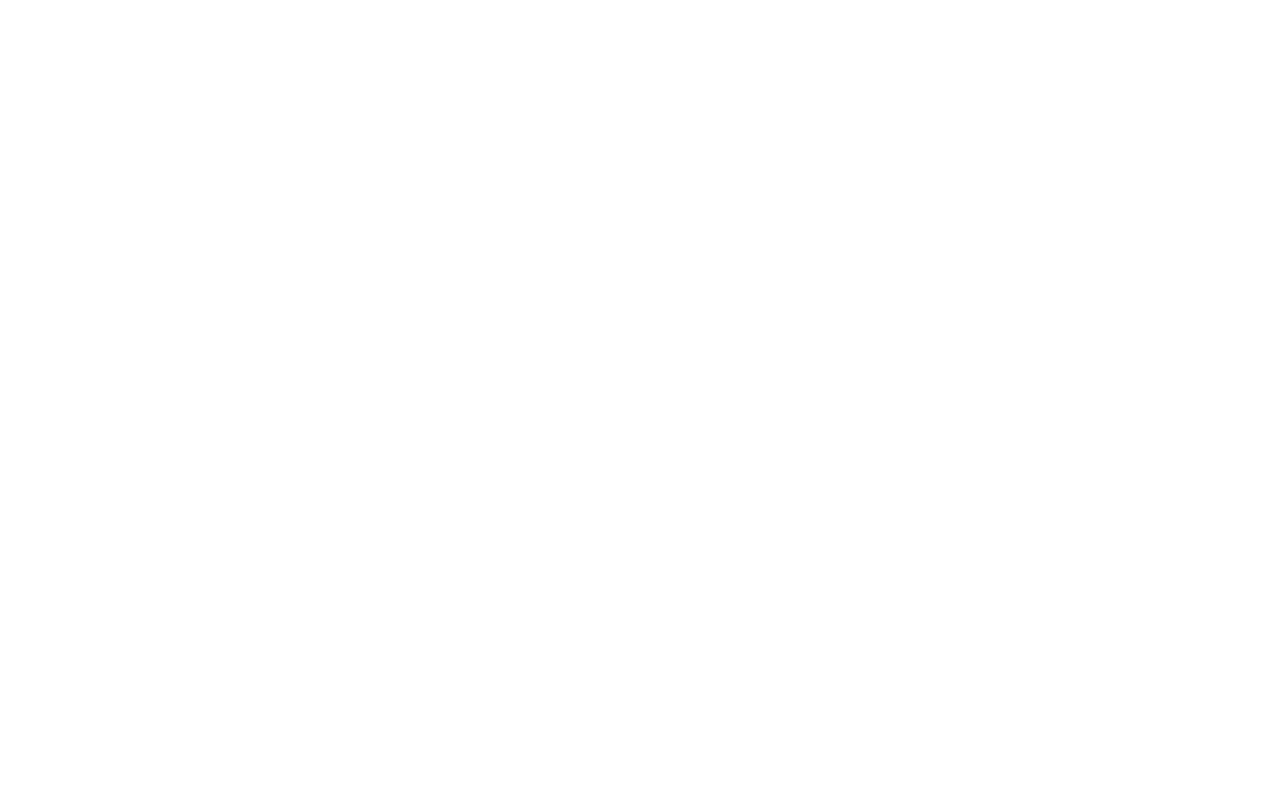
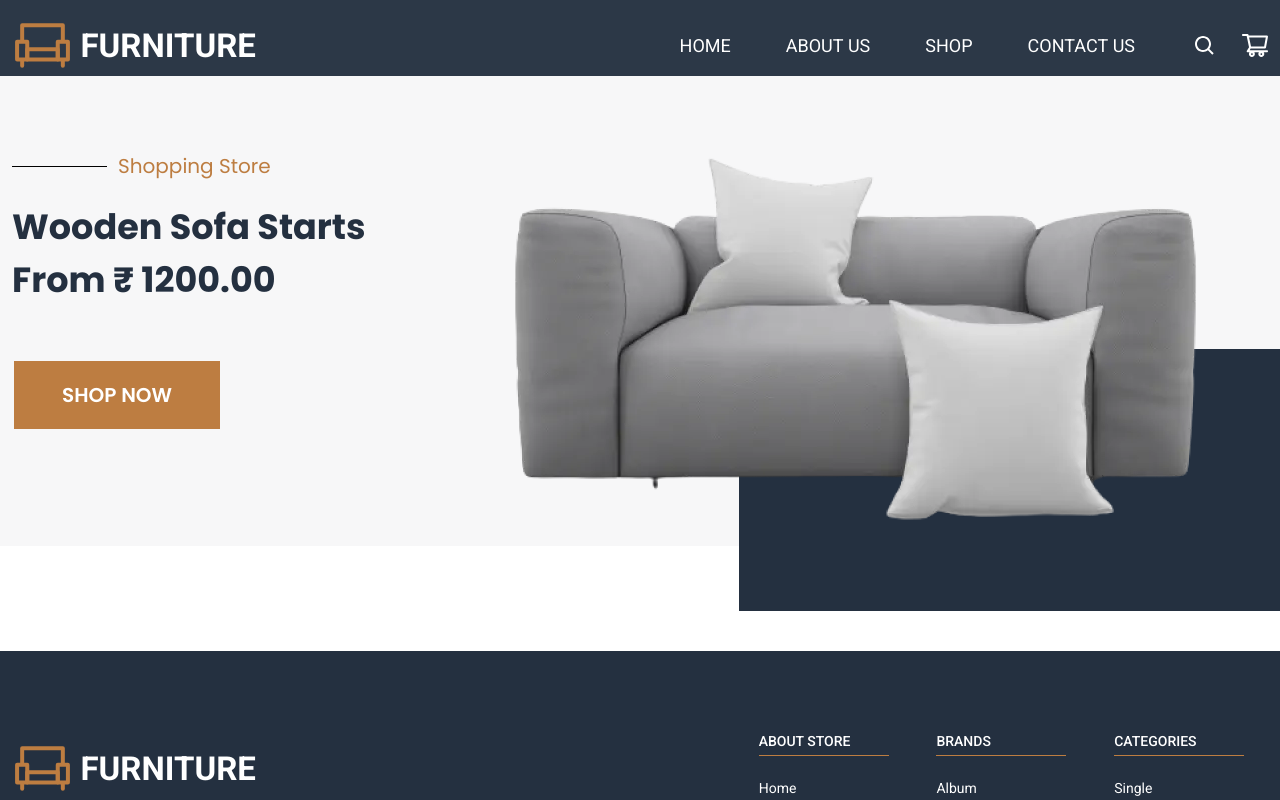
Before and after one commit to naman-398/DESIGN_FURNITURE, a React (Create React App) app: page /shop in a window 1280 px wide. Before the commit this address had no page. Shown: the top 800 px of the page. Built offline with nearby package versions, Linux system fonts and the light colour scheme.

Commit message:
page-update

```diff
--- a/src/App.js
+++ b/src/App.js
@@ -2,12 +2,18 @@
 import './App.css';
 import { Route, Routes } from 'react-router-dom';
 import Homepage from './page/Homepage';
+import About from './page/About';
+import Shop from './page/Shop';
+import Contact from './page/Contact';
 
 function App() {
   return (
     <div >
      <Routes>
       <Route path='/' element={<Homepage/>}/>
+      <Route path='/about' element={<About/>}/>
+      <Route path='/shop' element={<Shop/>}/>
+      <Route path='/contact' element={<Contact/>}/>
      </Routes>
     </div>
   );
--- a/src/Components/Herosection.jsx
+++ b/src/Components/Herosection.jsx
@@ -9,7 +9,7 @@
             <div className=' max-w-[1341px] mx-auto px-3 py-[75px] sm:py-[100px] lg992:py-[140px] min-[1200px]:py-[unset]'>
                 <h1 className=' font-poppins max-w-[908px] font-bold xs450px:text-[30px] text-[26px] sm576:text-[40px] sm:text-[46px] lg992:text-[48px] text-[#FFF] text-center mx-auto min-[1200px]:pt-[164px] leading-[normal]'>Awesome Design Best Furniture For Your Interior</h1>
                 <p className=' font-poppins text-[14px] xs450px:text-[17px] sm576:text-[18px] md:text-[20px] text-center text-[#fff] pt-[5px] sm576:pt-[15px] font-normal'>Lorem ipsum dolor sit amet, consectetur adipiscing elit. Vivamus </p>
-                <div className=' text-center sm576px:mt-[51px] mt-[30px] '> <Commonbtn padding=' hover:border-[#FFFFFF] hover:text-[#FFF] hover:!shadow-[inset_1.5rem_0_0_0_#FFFFFF]' text='SHOP NOW' /></div>
+                <div className=' text-center sm576px:mt-[51px] mt-[30px] '> <Commonbtn padding=' hover:border-[#BE7935] hover:!text-[#FFFFFF] !shadow-[inset_18rem_0_0_0_#BE7935] hover:!bg-[#BE7935] hover:!shadow-[inset_1.5rem_0_0_0_#BE7935]' text='SHOP NOW' /></div>
             </div>
         </div>
     )
--- a/src/Components/Latestdealsection.jsx
+++ b/src/Components/Latestdealsection.jsx
@@ -11,7 +11,7 @@
 import Slider from 'react-slick';
 const CustomPrevArrow = (props) => {
     return (
-        <button {...props} className=" rounded-full shadow-[#00000014] shadow-[2px_7px_16px] !hidden min-[470px]:!flex justify-between items-center p-[22px_10px] min-[1550px]:p-[42px_29px] bg-[#FFF] absolute min-[1450px]:top-[43%] top-[-15%] left-[55%] min-[550px]:left-[65%] min-[900px]:left-[75%] min-[1450px]:left-[-5%] min-[1550px]:left-[-8%] z-[1] sliderbtnhover duration-300 hover:bg-[#000] ">
+        <button {...props} className=" rounded-full shadow-[#00000014] shadow-[2px_7px_16px] !hidden min-[470px]:!flex justify-between items-center p-[22px_10px] min-[1550px]:p-[42px_29px] bg-[#FFF] absolute min-[1450px]:top-[38%] top-[-15%] left-[55%] min-[550px]:left-[65%] min-[900px]:left-[75%] min-[1450px]:left-[-5%] min-[1550px]:left-[-8%] z-[1] sliderbtnhover duration-300 hover:bg-[#000] ">
             <Prevbutton/>
         </button>
     );
@@ -19,7 +19,7 @@
 
 const CustomNextArrow = (props) => {
     return (
-        <button {...props} className=" rounded-full shadow-[#00000014] shadow-[2px_7px_16px] !hidden min-[470px]:!flex justify-between items-center p-[22px_10px] min-[1550px]:p-[42px_29px] absolute bg-[#FFF] top-[-15%] min-[1450px]:top-[43%] right-[10%] min-[1450px]:right-[-5%] min-[1550px]:right-[-8%] z-[1] sliderbtnhover duration-300 hover:bg-[#000] ">
+        <button {...props} className=" rounded-full shadow-[#00000014] shadow-[2px_7px_16px] !hidden min-[470px]:!flex justify-between items-center p-[22px_10px] min-[1550px]:p-[42px_29px] absolute bg-[#FFF] top-[-15%] min-[1450px]:top-[38%] right-[10%] min-[1450px]:right-[-5%] min-[1550px]:right-[-8%] z-[1] sliderbtnhover duration-300 hover:bg-[#000] ">
             <Nxtbutton />
         </button>
     );
--- a/src/Components/Navbar.jsx
+++ b/src/Components/Navbar.jsx
@@ -7,31 +7,56 @@
   function mobile() {
     setShow(!show)
     if (show === false) {
-            document.body.classList.add('overflow-hidden')
+      document.body.classList.add('overflow_hidden')
     }
     else {
-            document.body.classList.remove('overflow-hidden')
+      document.body.classList.remove('overflow_hidden')
     }
+  }
+  const [data, setdata] = useState(false);
+  function InputImg() {
+    const newColor = data === "xyz" ? "otherColor" : "xyz";
+    setdata(newColor);
   }
   return (
     <div>
       <nav className=' max-w-[1341px] mx-auto px-3 pt-[15px]'>
         <div className=' flex items-center justify-between'>
           <div className=' flex items-center gap-[7.47px] cursor-pointer'>
-                < Pagelogo/>
+            < Pagelogo />
             <p className=' font-roboto text-[20px] sm:text-[33px] font-bold text-[#FFF]'>FURNITURE</p>
           </div>
-            <div className=' flex items-center gap-[15px] sm:gap-[25px] lg992:gap-[40px]'>
-            <div className={`${show === true ? "left-0" : "left-[-100%]"} flex items-center gap-[35px] lg992:gap-[55px] mobile-view`}>
-                    <Link className=' text-[18px] text-[#FFF] font-normal font-roboto relative duration-300 after:w-0 after:duration-300 webkitstroke after:bg-[#BD7D41] after:h-[3px] after:absolute after:left-[50%] after:bottom-[-12px] hover:after:w-full hover:after:left-0'>HOME</Link>
-                    <Link className=' text-[18px] text-[#FFF] font-normal font-roboto relative duration-300 after:w-0 after:duration-300 webkitstroke after:bg-[#BD7D41] after:h-[3px] after:absolute after:left-[50%] after:bottom-[-12px] hover:after:w-full hover:after:left-0'>ABOUT US</Link>
-                    <Link className=' text-[18px] text-[#FFF] font-normal font-roboto relative duration-300 after:w-0 after:duration-300 webkitstroke after:bg-[#BD7D41] after:h-[3px] after:absolute after:left-[50%] after:bottom-[-12px] hover:after:w-full hover:after:left-0'>SHOP</Link>
-                    <Link className=' text-[18px] text-[#FFF] font-normal font-roboto relative duration-300 after:w-0 after:duration-300 webkitstroke after:bg-[#BD7D41] after:h-[3px] after:absolute after:left-[50%] after:bottom-[-12px] hover:after:w-full hover:after:left-0'>CONTACT US</Link>
+          <div className=' flex items-center gap-[15px] sm:gap-[25px] lg992:gap-[30px] xl:gap-[40px]'>
+            <div className={`${show === true ? "left-0" : "left-[-100%]"} flex items-center gap-[35px] lg992:gap-[45px] xl:gap-[55px] mobile-view`}>
+              <Link onClick={mobile} to='/' className=' text-[18px] text-[#FFF] font-normal font-roboto relative duration-300 after:w-0 after:duration-300 webkitstroke after:bg-[#BD7D41] after:h-[3px] after:absolute after:left-[50%] after:bottom-[-12px] hover:after:w-full hover:after:left-0'>HOME</Link>
+              <Link onClick={mobile} to='/about' className=' text-[18px] text-[#FFF] font-normal font-roboto relative duration-300 after:w-0 after:duration-300 webkitstroke after:bg-[#BD7D41] after:h-[3px] after:absolute after:left-[50%] after:bottom-[-12px] hover:after:w-full hover:after:left-0 '>ABOUT&nbsp;US</Link>
+              <Link onClick={mobile} to='/shop' className=' text-[18px] text-[#FFF] font-normal font-roboto relative duration-300 after:w-0 after:duration-300 webkitstroke after:bg-[#BD7D41] after:h-[3px] after:absolute after:left-[50%] after:bottom-[-12px] hover:after:w-full hover:after:left-0'>SHOP</Link>
+              <Link onClick={mobile} to='/contact' className=' text-[18px] text-[#FFF] font-normal font-roboto relative duration-300 after:w-0 after:duration-300 webkitstroke after:bg-[#BD7D41] after:h-[3px] after:absolute after:left-[50%] after:bottom-[-12px] hover:after:w-full hover:after:left-0 '>CONTACT&nbsp;US</Link>
             </div>
-                <div className=' flex items-center gap-[15px] sm:gap-[28px]'>
-                <a href="" ><Serchicon className=' hover:fill-[#BD7D41] duration-300 '/></a>
-                <a href=""><Addcarticon/></a></div>
-                <button onClick={mobile} className={`${show === false ? "rotate-90" : "rotate-360"} block md:hidden relative z-[6] font-bold text-[27px] text-[#FFF] hover:text-[#BD7D41] duration-300`}>{show === false ? "|||" : "X"}</button>
+            <div className=' flex items-center gap-[15px] lg992:gap-[10px] xl:gap-[28px] relative'>
+              <div className="flex items-center">
+                <div
+                  className={`${data === "xyz"
+                      ? "right-100 z-10 px-3 border border-gray-200  bg-transparent"
+                      : "px-1 right-0"
+                    }  rounded-[8px] items-center max-[380px]:max-w-[280px]   w-full sm:static top-[35px] sm:top-[8%] md:top-0 max-[640px]:w-[300px] right-[-46%] xs450px:right-[100%] justify-between absolute  py-1 flex  lg:h-unset lg:static lg:right-0 lg:bg-transparent z-[2] transition-all ease-linear duration-300`}
+                >
+                  <input
+                    type="search"
+                    placeholder="Search Bar"
+                    id="abc"
+                    className={`${data === "xyz"
+                        ? "max-[425px]:w-[100%] w-full duration-600"
+                        : "w-0  duration-600"
+                      } outline-none text-white bg-transparent font-medium  transition-all duration-500 `}
+                  />
+                </div>
+                <span onClick={InputImg} className="group  cursor-pointer ps-3">
+                  <Serchicon />
+                </span>
+              </div>
+              <a href=""><Addcarticon /></a></div>
+            <button onClick={mobile} className={`${show === false ? "rotate-90" : "rotate-360"} block lg992:hidden relative z-[6] font-bold text-[27px] text-[#FFF] hover:text-[#BD7D41] duration-300`}>{show === false ? "|||" : "X"}</button>
           </div>
         </div>
       </nav>
--- a/src/Components/Oursection.jsx
+++ b/src/Components/Oursection.jsx
@@ -41,7 +41,7 @@
         );
       }, [])
     const mycard = mycardinfo.map((mycard) => (
-        <div className=' w-full sm576:w-1/2 lg:w-1/3 px-3 pt-[42px]'>
+        <div className=' w-full sm576:w-1/2 lg:w-1/3 px-3 pt-[10px] sm:pt-[42px]'>
         <div className='p-[10px_23px_40px_10px] md:p-[18px_23px_53px_23px] lg:p-[18px_10px_53px_10px] min-[1200px]:p-[18px_23px_53px_23px] max-w-[422px] max-h-[483px] w-full h-full duration-300 cursor-pointer hover:shadow-[6px_13px_38px_0px] hover:shadow-[#0000001f] mx-auto lg:mx-0'  data-aos='zoom-in'>
             <img src={mycard.img} alt="" />
             <div className=' flex items-center justify-between mt-[19px]'>
--- /dev/null
+++ b/src/page/About.jsx
@@ -0,0 +1,18 @@
+import React from 'react'
+import Navbar from '../Components/Navbar'
+import Footersection from '../Components/Footersection'
+import Loadersection from '../Components/Loadersection'
+import Backtotop from '../Components/Backtotop'
+import Oursection from '../Components/Oursection'
+const About = () => {
+    return (
+        <div>
+            <Backtotop />
+            <div className='bg-[#2C3847]'><Navbar /></div>
+            <Oursection />
+            <Footersection />
+        </div>
+    )
+}
+
+export default About
--- /dev/null
+++ b/src/page/Contact.jsx
@@ -0,0 +1,18 @@
+import React from 'react'
+import Navbar from '../Components/Navbar'
+import Footersection from '../Components/Footersection'
+import Testinomalsection from '../Components/Testinomalsection'
+import Loadersection from '../Components/Loadersection'
+import Backtotop from '../Components/Backtotop'
+const Contact = () => {
+  return (
+    <div>
+        <Backtotop/>
+         <div className='bg-[#2C3847]'><Navbar/></div>
+        <div className=' pt-5'><Testinomalsection/></div>
+        <Footersection/>
+    </div>
+  )
+}
+
+export default Contact
--- /dev/null
+++ b/src/page/Shop.jsx
@@ -0,0 +1,20 @@
+import React from 'react'
+import Navbar from '../Components/Navbar'
+import Footersection from '../Components/Footersection'
+import Loadersection from '../Components/Loadersection'
+import Backtotop from '../Components/Backtotop'
+import Woodensection from '../Components/Woodensection'
+
+
+const Shop = () => {
+    return (
+        <div>
+            <Backtotop />
+            <div className='bg-[#2C3847]'><Navbar /></div>
+            <Woodensection />
+            <div className=' mt-10'><Footersection /></div>
+        </div>
+    )
+}
+
+export default Shop
```
Also changed, not shown: src/App.css (+4 -4 lines), src/Components/Welcomesection.jsx (+19 -3 lines). Lines whose indentation alone changed are shown as unchanged.
